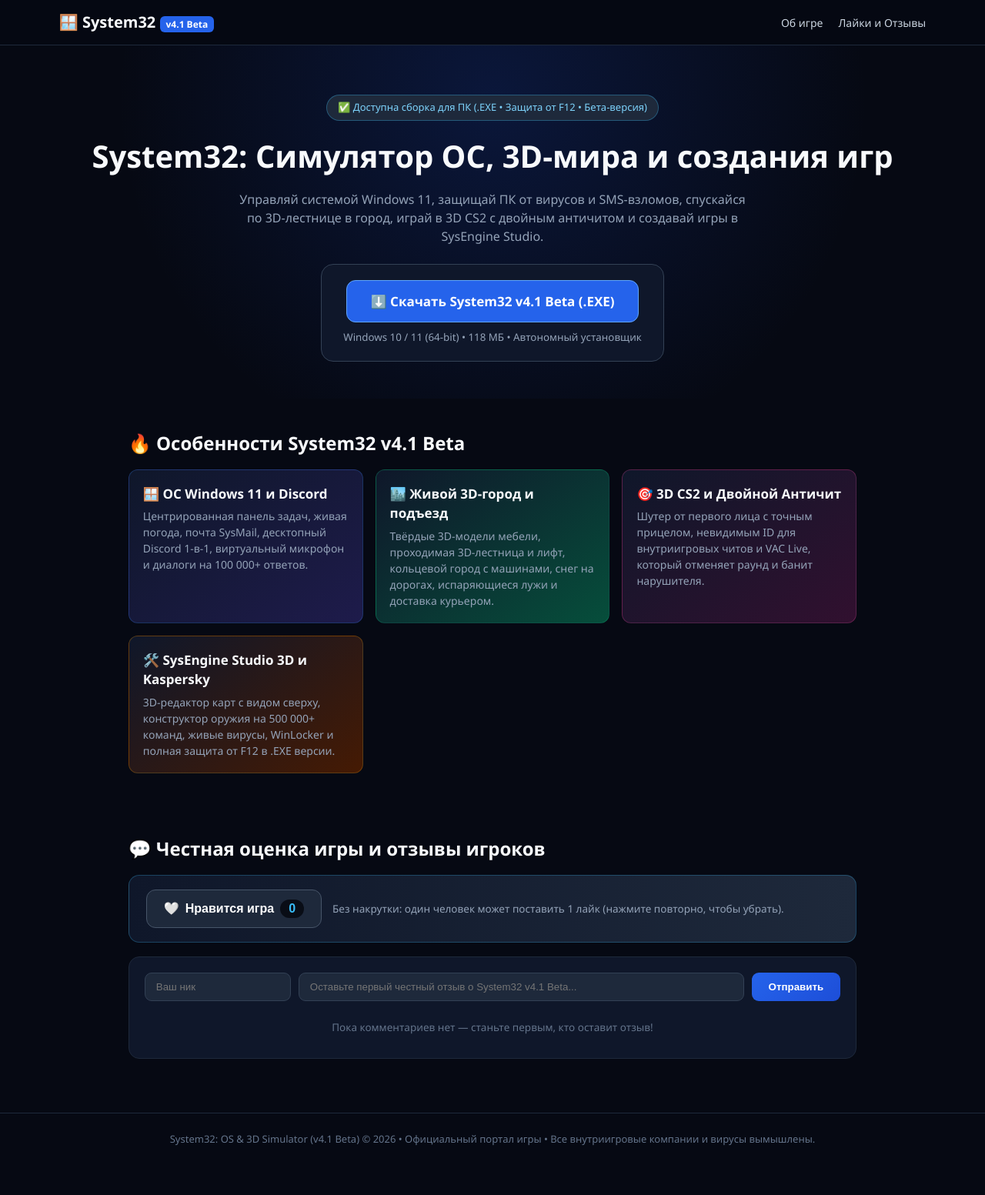
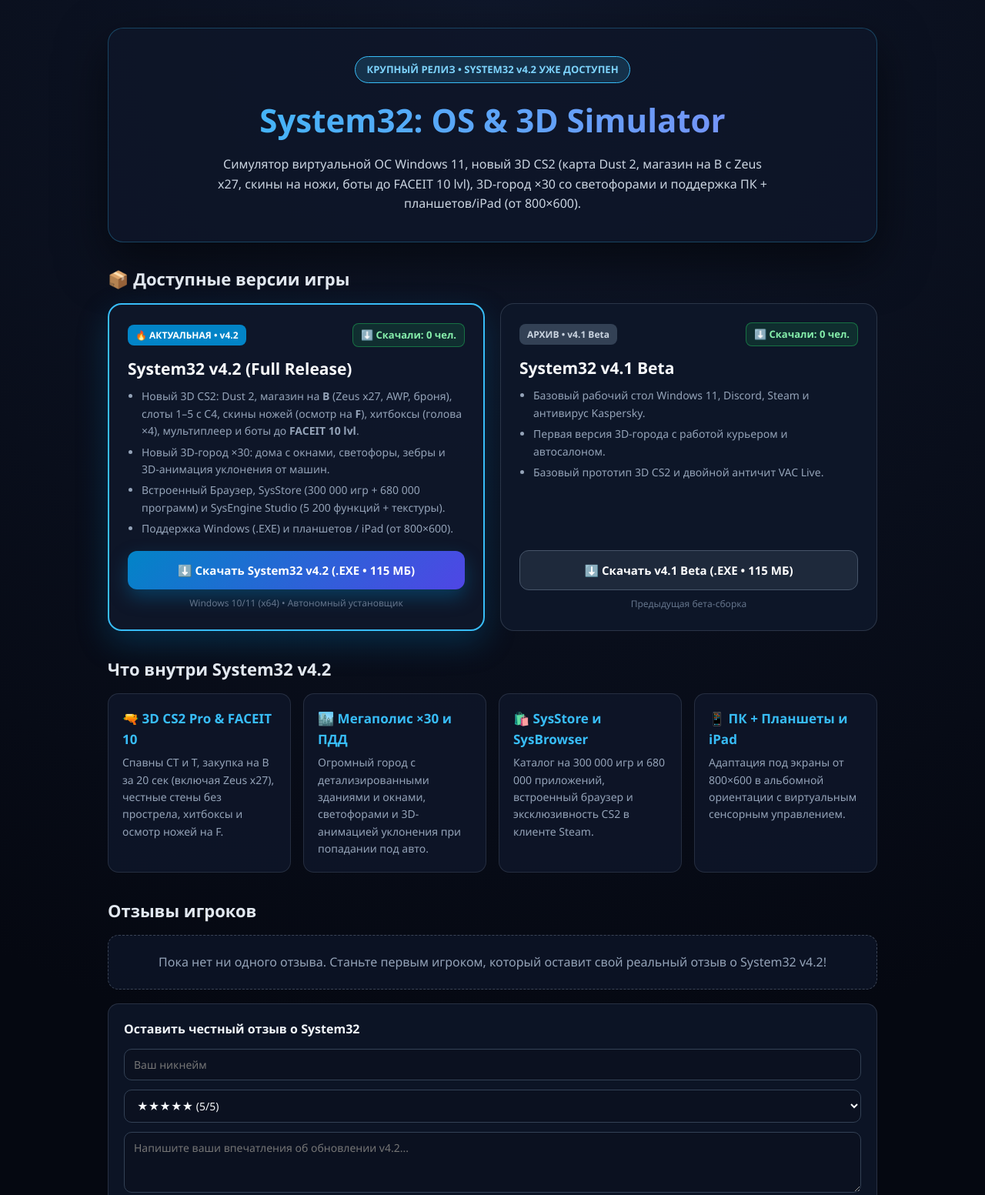
Before and after one commit to system32-os/system32-os.github.io, a plain HTML site: page index.html in a window 1280 px wide. Shown: the top 1553 px of the page at 77% size. Before the commit the page ends 1515 px from the top, so only its background shows below. Drawn offline with Linux system fonts and the light colour scheme; no server answers.

Commit message:
Update index.html

```diff
--- a/index.html
+++ b/index.html
@@ -2,102 +2,334 @@
 <html lang="ru">
 <head>
   <meta name="yandex-verification" content="5925d91664b84fc4" />
-<meta charset="utf-8">
-<meta name="viewport" content="width=device-width, initial-scale=1">
-<title>System32: OS &amp; 3D Simulator (v4.1 Beta) — Скачать игру на ПК (.EXE)</title>
-<meta name="description" content="Официальный сайт игры System32 v4.1 Beta — симулятор Windows 11, живого 3D-города, 3D CS2 с двойным античитом и SysEngine Studio.">
+  <meta charset="UTF-8" />
+  <meta name="viewport" content="width=device-width, initial-scale=1.0" />
+  <title>System32: OS &amp; 3D Simulator (v4.2) — Скачать на ПК и Планшеты</title>
+  <meta name="description" content="Официальный портал System32: OS &amp; 3D Simulator v4.2. Симулятор Windows 11, новый 3D CS2 (Dust 2, магазин на B, Zeus x27, скины ножей, FACEIT 1–10 lvl), 3D-город ×30 со светофорами, SysStore на 980 000 позиций и поддержка планшетов/iPad." />
   <style>
-*{box-sizing:border-box;margin:0;padding:0}
-body{background:#060913;color:#f8fafc;font-family:'Segoe UI',Tahoma,sans-serif;line-height:1.5}
-a{color:inherit;text-decoration:none}
-header{position:sticky;top:0;background:rgba(6,9,19,.92);border-bottom:1px solid #1e293b;padding:14px 6%;display:flex;justify-content:space-between;align-items:center}
-.logo{font-weight:800;font-size:20px}
-.logo span{background:#2563eb;color:#fff;padding:2px 8px;border-radius:6px;font-size:12px}
-nav{display:flex;gap:20px;font-size:14px;color:#cbd5e1}
-.hero{padding:64px 6% 48px;text-align:center;background:radial-gradient(circle at 50% 15%,#1d4ed833 0%,transparent 65%)}
-.badge{display:inline-block;background:#1e293b;border:1px solid #38bdf855;color:#7dd3fc;padding:6px 14px;border-radius:20px;font-size:13px;margin-bottom:16px}
-.hero h1{font-size:40px;font-weight:900;margin-bottom:14px}
-.hero p{max-width:660px;margin:0 auto 24px;color:#94a3b8;font-size:16px}
-.dl-box{display:inline-flex;flex-direction:column;align-items:center;gap:10px;background:#0f172a;border:1px solid #334155;padding:20px 28px;border-radius:16px}
-.dl-btn{background:#2563eb;color:#fff;border:1px solid #60a5fa;padding:14px 30px;border-radius:12px;font-size:17px;font-weight:700;cursor:pointer;display:inline-block}
-.dl-btn:hover{filter:brightness(1.12)}
-.sec{padding:40px 6%;max-width:1100px;margin:0 auto}
-.sec h2{font-size:24px;margin-bottom:16px}
-.grid{display:grid;grid-template-columns:repeat(auto-fit,minmax(250px,1fr));gap:16px}
-.card{background:#0f172a;border:1px solid #1e293b;border-radius:12px;padding:18px}
-.card h3{font-size:17px;margin-bottom:6px}
-.card p{font-size:14px;color:#94a3b8}
-footer{border-top:1px solid #1e293b;padding:24px 6%;text-align:center;color:#64748b;font-size:13px;margin-top:30px}
+    * { box-sizing: border-box; margin: 0; padding: 0; }
+    body {
+      font-family: "Segoe UI", system-ui, -apple-system, sans-serif;
+      background: radial-gradient(circle at top, #0f172a 0%, #050811 75%);
+      color: #f1f5f9;
+      line-height: 1.6;
+      min-height: 100vh;
+    }
+    .wrap { max-width: 1040px; margin: 0 auto; padding: 36px 20px 64px; }
+    header {
+      text-align: center;
+      padding: 36px 24px;
+      background: rgba(15, 23, 42, 0.78);
+      border: 1px solid rgba(56, 189, 248, 0.28);
+      border-radius: 20px;
+      box-shadow: 0 24px 64px rgba(0, 0, 0, 0.55);
+      margin-bottom: 30px;
+    }
+    .badge {
+      display: inline-block;
+      padding: 6px 14px;
+      border-radius: 999px;
+      background: rgba(56, 189, 248, 0.16);
+      border: 1px solid #38bdf8;
+      color: #7dd3fc;
+      font-size: 13px;
+      font-weight: 700;
+      margin-bottom: 14px;
+    }
+    h1 {
+      font-size: clamp(26px, 4.5vw, 42px);
+      font-weight: 800;
+      background: linear-gradient(90deg, #38bdf8, #818cf8);
+      -webkit-background-clip: text;
+      -webkit-text-fill-color: transparent;
+      margin-bottom: 12px;
+    }
+    .sub { color: #cbd5e1; max-width: 720px; margin: 0 auto; font-size: 16px; }
+    h2 { font-size: 22px; margin: 28px 0 14px; color: #e2e8f0; }
+
+    /* Колонки версий */
+    .versions-grid {
+      display: grid;
+      grid-template-columns: repeat(auto-fit, minmax(310px, 1fr));
+      gap: 20px;
+      margin-bottom: 32px;
+    }
+    .ver-card {
+      background: rgba(15, 23, 42, 0.92);
+      border: 1px solid rgba(148, 163, 184, 0.22);
+      border-radius: 18px;
+      padding: 24px;
+      display: flex;
+      flex-direction: column;
+      justify-content: space-between;
+    }
+    .ver-card.latest {
+      border: 2px solid #38bdf8;
+      box-shadow: 0 16px 40px rgba(2, 132, 199, 0.25);
+    }
+    .ver-top { display: flex; justify-content: space-between; align-items: center; gap: 10px; margin-bottom: 12px; flex-wrap: wrap; }
+    .ver-tag { padding: 4px 10px; border-radius: 8px; font-size: 12px; font-weight: 800; }
+    .ver-tag.new { background: #0284c7; color: #fff; }
+    .ver-tag.old { background: #334155; color: #cbd5e1; }
+    .dl-counter {
+      background: rgba(34, 197, 94, 0.14);
+      border: 1px solid rgba(34, 197, 94, 0.45);
+      color: #86efac;
+      padding: 4px 10px;
+      border-radius: 8px;
+      font-size: 13px;
+      font-weight: 700;
+    }
+    .ver-card h3 { font-size: 21px; color: #f8fafc; margin-bottom: 8px; }
+    .ver-list { color: #94a3b8; font-size: 14px; padding-left: 18px; margin-bottom: 18px; }
+    .ver-list li { margin-bottom: 5px; }
+    .dl-btn {
+      display: block;
+      text-align: center;
+      padding: 13px 18px;
+      border-radius: 12px;
+      background: linear-gradient(135deg, #0284c7, #4f46e5);
+      color: #fff;
+      font-weight: 700;
+      font-size: 15px;
+      text-decoration: none;
+      box-shadow: 0 10px 24px rgba(2, 132, 199, 0.35);
+      transition: transform 0.15s ease;
+    }
+    .dl-btn.secondary { background: #1e293b; border: 1px solid #475569; box-shadow: none; }
+    .dl-btn:hover { transform: translateY(-2px); }
+    .plat-note { font-size: 12px; color: #64748b; margin-top: 8px; text-align: center; }
+
+    .grid {
+      display: grid;
+      grid-template-columns: repeat(auto-fit, minmax(235px, 1fr));
+      gap: 16px;
+      margin-bottom: 32px;
+    }
+    .card {
+      background: rgba(15, 23, 42, 0.85);
+      border: 1px solid rgba(148, 163, 184, 0.18);
+      border-radius: 14px;
+      padding: 18px;
+    }
+    .card h3 { color: #38bdf8; font-size: 17px; margin-bottom: 6px; }
+    .card p { color: #94a3b8; font-size: 14px; }
+    .reviews-empty {
+      background: rgba(15, 23, 42, 0.72);
+      border: 1px dashed rgba(148, 163, 184, 0.35);
+      border-radius: 14px;
+      padding: 22px;
+      text-align: center;
+      color: #94a3b8;
+      margin-bottom: 18px;
+    }
+    .review-form {
+      background: rgba(15, 23, 42, 0.85);
+      border: 1px solid rgba(148, 163, 184, 0.2);
+      border-radius: 14px;
+      padding: 20px;
+      display: grid;
+      gap: 12px;
+    }
+    input, textarea, select {
+      width: 100%;
+      padding: 10px 12px;
+      border-radius: 10px;
+      border: 1px solid #334155;
+      background: #0b1120;
+      color: #f8fafc;
+      font-family: inherit;
+      font-size: 14px;
+    }
+    button.submit {
+      padding: 12px 18px;
+      border: none;
+      border-radius: 10px;
+      background: #0284c7;
+      color: #fff;
+      font-weight: 700;
+      cursor: pointer;
+    }
+    .rev-item {
+      background: rgba(15, 23, 42, 0.9);
+      border: 1px solid rgba(56, 189, 248, 0.25);
+      border-radius: 12px;
+      padding: 14px 16px;
+      margin-bottom: 10px;
+    }
+    footer { text-align: center; color: #64748b; font-size: 13px; margin-top: 40px; }
   </style>
 </head>
 <body>
+  <div class="wrap">
     <header>
- <div class="logo">🪟 System32 <span>v4.1 Beta</span></div>
- <nav><a href="#features">Об игре</a><a href="#community">Лайки и Отзывы</a></nav>
+      <div class="badge">КРУПНЫЙ РЕЛИЗ • SYSTEM32 v4.2 УЖЕ ДОСТУПЕН</div>
+      <h1>System32: OS &amp; 3D Simulator</h1>
+      <p class="sub">Симулятор виртуальной ОС Windows 11, новый 3D CS2 (карта Dust 2, магазин на B с Zeus x27, скины на ножи, боты до FACEIT 10 lvl), 3D-город ×30 со светофорами и поддержка ПК + планшетов/iPad (от 800×600).</p>
     </header>
-<section class="hero">
- <div class="badge">✅ Доступна сборка для ПК (.EXE • Защита от F12 • Бета-версия)</div>
- <h1>System32: Симулятор ОС, 3D-мира и создания игр</h1>
- <p>Управляй системой Windows 11, защищай ПК от вирусов и SMS-взломов, спускайся по 3D-лестнице в город, играй в 3D CS2 с двойным античитом и создавай игры в SysEngine Studio.</p>
- <div class="dl-box">
-<a class="dl-btn" id="dl-link" href="#">⬇️ Скачать System32 v4.1 Beta (.EXE)</a><script>document.getElementById('dl-link').href=atob('aHR0cHM6Ly9naXRodWIuY29tL2tsaXNoaW5rNDI4LW5ldGl6ZW4vc3lzdGVtMzIvcmVsZWFzZXMvZG93bmxvYWQvdjQuMS1iZXRhL1N5c3RlbTMyX3Y0LjFfQmV0YV9TZXR1cC5leGU=');</script>
-  <small style="color:#94a3b8">Windows 10 / 11 (64-bit) • 118 МБ • Автономный установщик</small>
+
+    <h2>📦 Доступные версии игры</h2>
+    <div class="versions-grid">
+      <div class="ver-card latest">
+        <div>
+          <div class="ver-top">
+            <span class="ver-tag new">🔥 АКТУАЛЬНАЯ • v4.2</span>
+            <span class="dl-counter">⬇️ Скачали: <b id="cnt-v42">...</b> чел.</span>
           </div>
-</section>
-<section class="sec" id="features">
- <h2>🔥 Особенности System32 v4.1 Beta</h2>
+          <h3>System32 v4.2 (Full Release)</h3>
+          <ul class="ver-list">
+            <li>Новый 3D CS2: Dust 2, магазин на <b>B</b> (Zeus x27, AWP, броня), слоты 1–5 с C4, скины ножей (осмотр на <b>F</b>), хитбоксы (голова ×4), мультиплеер и боты до <b>FACEIT 10 lvl</b>.</li>
+            <li>Новый 3D-город ×30: дома с окнами, светофоры, зебры и 3D-анимация уклонения от машин.</li>
+            <li>Встроенный Браузер, SysStore (300 000 игр + 680 000 программ) и SysEngine Studio (5 200 функций + текстуры).</li>
+            <li>Поддержка Windows (.EXE) и планшетов / iPad (от 800×600).</li>
+          </ul>
+        </div>
+        <div>
+          <a class="dl-btn" id="btn-v42" target="_blank" href="#">⬇️ Скачать System32 v4.2 (.EXE • 115 МБ)</a>
+          <div class="plat-note">Windows 10/11 (x64) • Автономный установщик</div>
+        </div>
+      </div>
+
+      <div class="ver-card">
+        <div>
+          <div class="ver-top">
+            <span class="ver-tag old">АРХИВ • v4.1 Beta</span>
+            <span class="dl-counter">⬇️ Скачали: <b id="cnt-v41">...</b> чел.</span>
+          </div>
+          <h3>System32 v4.1 Beta</h3>
+          <ul class="ver-list">
+            <li>Базовый рабочий стол Windows 11, Discord, Steam и антивирус Kaspersky.</li>
+            <li>Первая версия 3D-города с работой курьером и автосалоном.</li>
+            <li>Базовый прототип 3D CS2 и двойной античит VAC Live.</li>
+          </ul>
+        </div>
+        <div>
+          <a class="dl-btn secondary" id="btn-v41" target="_blank" href="#">⬇️ Скачать v4.1 Beta (.EXE • 115 МБ)</a>
+          <div class="plat-note">Предыдущая бета-сборка</div>
+        </div>
+      </div>
+    </div>
+
+    <h2>Что внутри System32 v4.2</h2>
     <div class="grid">
-  <div class="card" style="background:linear-gradient(145deg,#0f172a,#1e1b4b);border-color:#3b82f644"><h3>🪟 ОС Windows 11 и Discord</h3><p>Центрированная панель задач, живая погода, почта SysMail, десктопный Discord 1-в-1, виртуальный микрофон и диалоги на 100 000+ ответов.</p></div>
-  <div class="card" style="background:linear-gradient(145deg,#0f172a,#064e3b);border-color:#10b98144"><h3>🏙️ Живой 3D-город и подъезд</h3><p>Твёрдые 3D-модели мебели, проходимая 3D-лестница и лифт, кольцевой город с машинами, снег на дорогах, испаряющиеся лужи и доставка курьером.</p></div>
-  <div class="card" style="background:linear-gradient(145deg,#0f172a,#31102f);border-color:#ec489944"><h3>🎯 3D CS2 и Двойной Античит</h3><p>Шутер от первого лица с точным прицелом, невидимым ID для внутриигровых читов и VAC Live, который отменяет раунд и банит нарушителя.</p></div>
-  <div class="card" style="background:linear-gradient(145deg,#0f172a,#451a03);border-color:#f59e0b44"><h3>🛠️ SysEngine Studio 3D и Kaspersky</h3><p>3D-редактор карт с видом сверху, конструктор оружия на 500 000+ команд, живые вирусы, WinLocker и полная защита от F12 в .EXE версии.</p></div>
+      <div class="card">
+        <h3>🔫 3D CS2 Pro &amp; FACEIT 10</h3>
+        <p>Спавны CT и T, закупка на B за 20 сек (включая Zeus x27), честные стены без прострела, хитбоксы и осмотр ножей на F.</p>
       </div>
-</section>
+      <div class="card">
+        <h3>🏙️ Мегаполис ×30 и ПДД</h3>
+        <p>Огромный город с детализированными зданиями и окнами, светофорами и 3D-анимацией уклонения при попадании под авто.</p>
+      </div>
+      <div class="card">
+        <h3>🛍️ SysStore и SysBrowser</h3>
+        <p>Каталог на 300 000 игр и 680 000 приложений, встроенный браузер и эксклюзивность CS2 в клиенте Steam.</p>
+      </div>
+      <div class="card">
+        <h3>📱 ПК + Планшеты и iPad</h3>
+        <p>Адаптация под экраны от 800×600 в альбомной ориентации с виртуальным сенсорным управлением.</p>
+      </div>
+    </div>
 
-<section class="sec" id="community">
- <h2>💬 Честная оценка игры и отзывы игроков</h2>
- <div style="display:flex;align-items:center;gap:14px;background:linear-gradient(90deg,#0f172a,#1e293b);border:1px solid #38bdf844;padding:18px 22px;border-radius:14px;margin-bottom:18px;flex-wrap:wrap">
-  <button id="like-btn" onclick="toggleLike()" style="padding:12px 22px;border-radius:12px;border:1px solid #475569;background:#1e293b;color:#fff;font-size:16px;font-weight:700;cursor:pointer;display:flex;align-items:center;gap:8px;transition:.15s">
-   <span id="like-ico">🤍</span><span id="like-label">Нравится игра</span><span id="like-cnt" style="background:#090d16;padding:3px 11px;border-radius:20px;color:#38bdf8">0</span>
-  </button>
-  <span style="color:#94a3b8;font-size:13.5px">Без накрутки: один человек может поставить 1 лайк (нажмите повторно, чтобы убрать).</span>
+    <h2>Отзывы игроков</h2>
+    <div id="reviews-list">
+      <div class="reviews-empty">Пока нет ни одного отзыва. Станьте первым игроком, который оставит свой реальный отзыв о System32 v4.2!</div>
     </div>
- <div style="background:#0f172a;border:1px solid #1e293b;padding:20px;border-radius:14px">
-  <div style="display:flex;gap:10px;margin-bottom:14px;flex-wrap:wrap">
-   <input id="cmt-nick" placeholder="Ваш ник" maxlength="20" style="padding:10px 14px;border-radius:9px;border:1px solid #334155;background:#1e293b;color:#fff;width:190px;outline:none">
-   <input id="cmt-text" placeholder="Оставьте первый честный отзыв о System32 v4.1 Beta..." maxlength="240" style="padding:10px 14px;border-radius:9px;border:1px solid #334155;background:#1e293b;color:#fff;flex:1;min-width:220px;outline:none">
-   <button onclick="addComment()" style="padding:10px 22px;border-radius:9px;border:0;background:linear-gradient(135deg,#2563eb,#1d4ed8);color:#fff;font-weight:700;cursor:pointer">Отправить</button>
+
+    <form class="review-form" id="review-form">
+      <strong style="font-size:16px;">Оставить честный отзыв о System32</strong>
+      <input type="text" id="rev-name" placeholder="Ваш никнейм" required maxlength="32" />
+      <select id="rev-rate">
+        <option value="5">★★★★★ (5/5)</option>
+        <option value="4">★★★★☆ (4/5)</option>
+        <option value="3">★★★☆☆ (3/5)</option>
+        <option value="2">★★☆☆☆ (2/5)</option>
+        <option value="1">★☆☆☆☆ (1/5)</option>
+      </select>
+      <textarea id="rev-text" rows="3" placeholder="Напишите ваши впечатления об обновлении v4.2..." required maxlength="400"></textarea>
+      <button class="submit" type="submit">Опубликовать отзыв</button>
+    </form>
+
+    <footer>
+      © 2026 System32 Project • Официальный релизный портал (system32-os.github.io)
+    </footer>
   </div>
-  <div id="cmt-list" style="display:flex;flex-direction:column;gap:10px"></div>
- </div>
-</section>
-
-<footer>System32: OS &amp; 3D Simulator (v4.1 Beta) © 2026 • Официальный портал игры • Все внутриигровые компании и вирусы вымышлены.</footer>
 
   <script>
-var userLiked=localStorage.getItem('s32_beta_liked')==='1';
-function renderLike(){
- var b=document.getElementById('like-btn');
- document.getElementById('like-ico').textContent=userLiked?'❤️':'🤍';
- document.getElementById('like-label').textContent=userLiked?'Вы поставили лайк':'Нравится игра';
- document.getElementById('like-cnt').textContent=userLiked?1:0;
- b.style.borderColor=userLiked?'#ef4444':'#475569';b.style.background=userLiked?'#450a0a':'#1e293b';
+    const LINKS = {
+      v42: atob('aHR0cHM6Ly9kaXNrLnlhbmRleC5ydS9kL2lFSjRORlBlX21sX3hR'),
+      v41: atob('aHR0cHM6Ly9kaXNrLnlhbmRleC5ydS9kL05KamlkMkM2LUJzaWhR')
+    };
+    const btn42 = document.getElementById('btn-v42');
+    const btn41 = document.getElementById('btn-v41');
+    btn42.href = LINKS.v42;
+    btn41.href = LINKS.v41;
+
+    const NS = 'system32_os_github_io_unique';
+    async function syncCounter(verKey, elId, increment) {
+      const el = document.getElementById(elId);
+      const storageFlag = 's32_counted_' + verKey;
+      const alreadyCounted = localStorage.getItem(storageFlag) === '1';
+      try {
+        if (increment && !alreadyCounted) {
+          localStorage.setItem(storageFlag, '1');
+          const r = await fetch('https://counterapi.dev' + NS + '/' + verKey + '/up');
+          const d = await r.json();
+          if (typeof d.count === 'number') { el.textContent = d.count; return; }
         }
-function toggleLike(){userLiked=!userLiked;localStorage.setItem('s32_beta_liked',userLiked?'1':'0');renderLike()}
-renderLike();
+        const r = await fetch('https://counterapi.dev' + NS + '/' + verKey);
+        const d = await r.json();
+        el.textContent = typeof d.count === 'number' ? d.count : (alreadyCounted ? '1' : '0');
+      } catch (e) {
+        el.textContent = alreadyCounted ? '1' : '0';
+      }
+    }
 
-var cmts=JSON.parse(localStorage.getItem('s32_beta_cmts')||'[]');
-function renderCmts(){
- var box=document.getElementById('cmt-list');
- if(!cmts.length){box.innerHTML='<p style="color:#64748b;font-size:13.5px;text-align:center;padding:10px">Пока комментариев нет — станьте первым, кто оставит отзыв!</p>';return}
- box.innerHTML=cmts.map(function(c){return '<div style="background:#1e293b;padding:12px 15px;border-radius:10px;border:1px solid #334155"><div style="display:flex;justify-content:space-between;margin-bottom:4px"><b style="color:#7dd3fc">'+c.n+'</b><small style="color:#64748b">'+c.d+'</small></div><p style="color:#e2e8f0;font-size:14px">'+c.t+'</p></div>'}).join('');
+    syncCounter('v4_2', 'cnt-v42', false);
+    syncCounter('v4_1', 'cnt-v41', false);
+    btn42.addEventListener('click', () => syncCounter('v4_2', 'cnt-v42', true));
+    btn41.addEventListener('click', () => syncCounter('v4_1', 'cnt-v41', true));
+
+    const STORAGE_KEY = 'system32_real_reviews_v1';
+    const listEl = document.getElementById('reviews-list');
+    const formEl = document.getElementById('review-form');
+
+    function renderReviews() {
+      const items = JSON.parse(localStorage.getItem(STORAGE_KEY) || '[]');
+      if (!items.length) return;
+      listEl.textContent = '';
+      items.forEach(r => {
+        const card = document.createElement('div');
+        card.className = 'rev-item';
+        const top = document.createElement('div');
+        top.style.cssText = 'display:flex;justify-content:space-between;margin-bottom:6px;';
+        const nm = document.createElement('strong');
+        nm.textContent = r.name;
+        const st = document.createElement('span');
+        st.style.color = '#facc15';
+        st.textContent = '★'.repeat(r.rate) + '☆'.repeat(5 - r.rate);
+        top.append(nm, st);
+        const tx = document.createElement('p');
+        tx.style.cssText = 'color:#cbd5e1;font-size:14px;';
+        tx.textContent = r.text;
+        card.append(top, tx);
+        listEl.appendChild(card);
+      });
     }
-function addComment(){
- var n=document.getElementById('cmt-nick').value.trim()||'Игрок',t=document.getElementById('cmt-text').value.trim();if(!t)return;
- cmts.unshift({n:n.replace(/</g,'&lt;'),t:t.replace(/</g,'&lt;'),d:'Только что'});localStorage.setItem('s32_beta_cmts',JSON.stringify(cmts));
- document.getElementById('cmt-text').value='';renderCmts();
-}
-renderCmts();
+
+    formEl.addEventListener('submit', e => {
+      e.preventDefault();
+      const name = document.getElementById('rev-name').value.trim();
+      const text = document.getElementById('rev-text').value.trim();
+      const rate = Number(document.getElementById('rev-rate').value) || 5;
+      if (!name || !text) return;
+      const items = JSON.parse(localStorage.getItem(STORAGE_KEY) || '[]');
+      items.unshift({ name, text, rate });
+      localStorage.setItem(STORAGE_KEY, JSON.stringify(items));
+      formEl.reset();
+      renderReviews();
+    });
+
+    renderReviews();
   </script>
 </body>
 </html>
```
Lines whose indentation alone changed are shown as unchanged.
